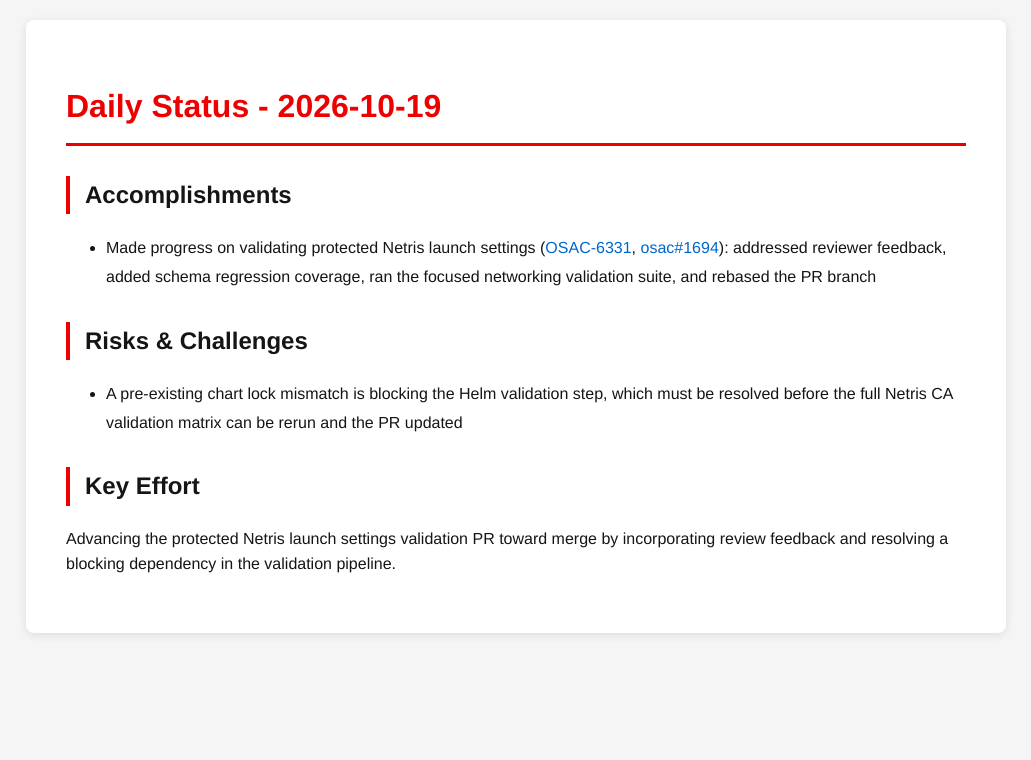
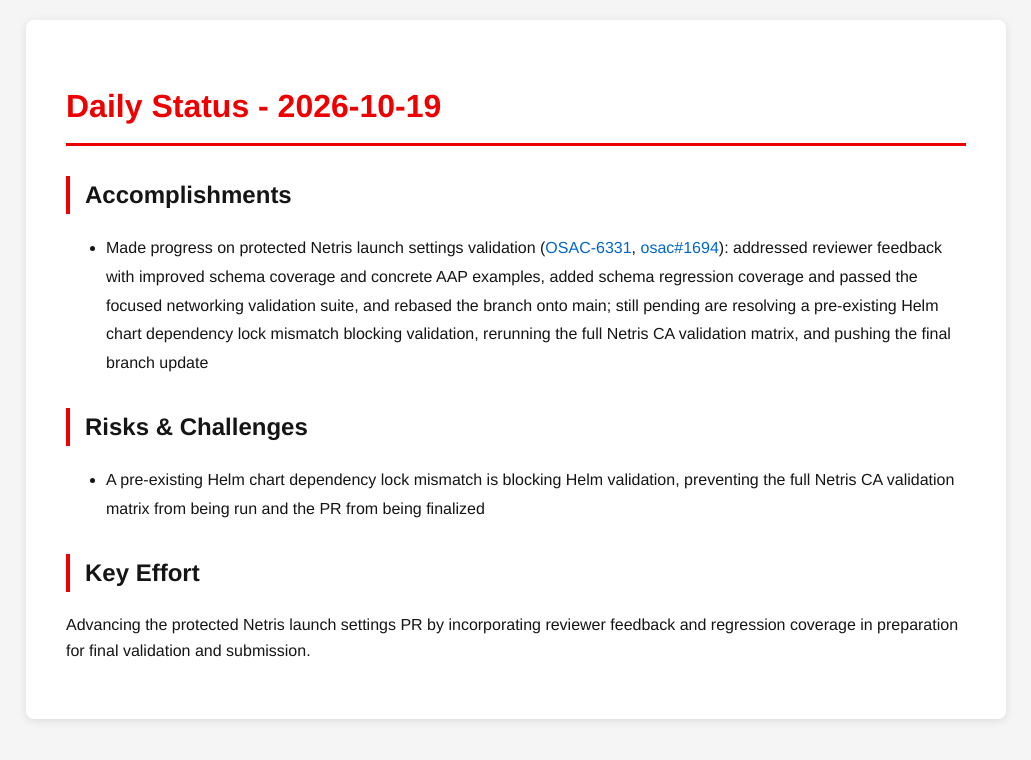
Before and after one commit to tzvatot/daily-status, a Jekyll site: the page built from 2026-10-19.md, in a window 1280 px wide. Shown: the top 760 px of the page, without its empty margins (124-1155 px from the left). Built offline with Jekyll 4.4.1, drawn with Linux system fonts in a browser that asks for light colours.

Commit message:
Daily status update - 2026-10-19

```diff
--- a/2026-10-19.md
+++ b/2026-10-19.md
@@ -7,10 +7,10 @@
 # Daily Status - 2026-10-19
 
 ## Accomplishments
-- Made progress on validating protected Netris launch settings ([OSAC-6331](https://redhat.atlassian.net/browse/OSAC-6331), [osac#1694](https://github.com/osac-project/osac/pull/1694)): addressed reviewer feedback, added schema regression coverage, ran the focused networking validation suite, and rebased the PR branch
+- Made progress on protected Netris launch settings validation ([OSAC-6331](https://redhat.atlassian.net/browse/OSAC-6331), [osac#1694](https://github.com/osac-project/osac/pull/1694)): addressed reviewer feedback with improved schema coverage and concrete AAP examples, added schema regression coverage and passed the focused networking validation suite, and rebased the branch onto main; still pending are resolving a pre-existing Helm chart dependency lock mismatch blocking validation, rerunning the full Netris CA validation matrix, and pushing the final branch update
 
 ## Risks & Challenges
-- A pre-existing chart lock mismatch is blocking the Helm validation step, which must be resolved before the full Netris CA validation matrix can be rerun and the PR updated
+- A pre-existing Helm chart dependency lock mismatch is blocking Helm validation, preventing the full Netris CA validation matrix from being run and the PR from being finalized
 
 ## Key Effort
-Advancing the protected Netris launch settings validation PR toward merge by incorporating review feedback and resolving a blocking dependency in the validation pipeline.
+Advancing the protected Netris launch settings PR by incorporating reviewer feedback and regression coverage in preparation for final validation and submission.
```
